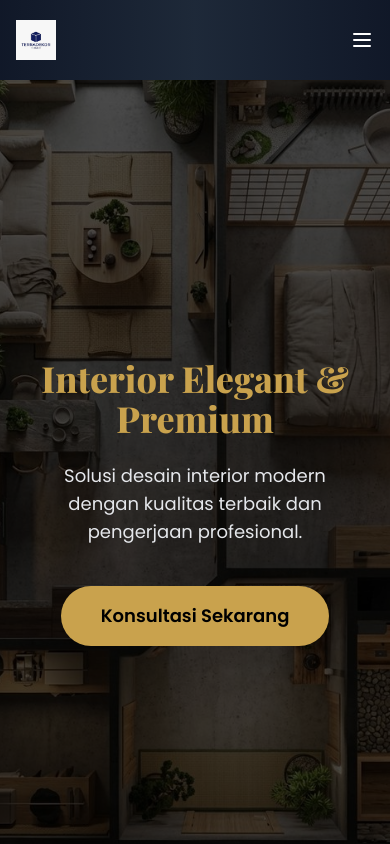
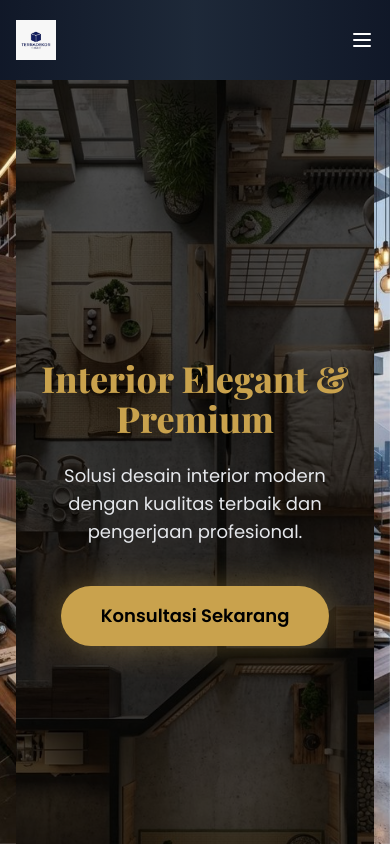
Before and after one commit to sirikotampan111-jpg/TerraDekor.co.id, a Next.js app: page / in a window 390 px wide. Shown: the top 844 px of the page. Built offline with nearby package versions, Linux system fonts and the light colour scheme.

Commit message:
Refactor HomePage component for improved scroll effects

```diff
--- a/src/app/page.tsx
+++ b/src/app/page.tsx
@@ -6,6 +6,8 @@ import { motion, useScroll, useTransform } from 'framer-motion';
 import { useRef } from 'react';
 
 const WA_NUMBER = '6281251511997';
+
+/* ================== DATA ================== */
 
 const advantages = [
   { title: 'Terima Beres', desc: 'Pengerjaan rapi tanpa ribet.', img: 'terima-beres.jpg' },
@@ -26,49 +28,62 @@ const products = [
 ];
 
 export default function HomePage() {
-  const { scrollY } = useScroll();
+  /* ================== HERO PARALLAX ================== */
   const heroRef = useRef<HTMLDivElement>(null);
 
-  const heroTextY = useTransform(scrollY, [0, 400], [0, -60]);
-  const heroSubY = useTransform(scrollY, [0, 400], [0, -30]);
-  const heroOpacity = useTransform(scrollY, [0, 400], [1, 0.7]);
-  const bgY = useTransform(scrollY, [0, 800], [0, -200]);
-  const sectionTitleY = useTransform(scrollY, [200, 700], [40, 0]);
+  const { scrollYProgress } = useScroll({
+    target: heroRef,
+    offset: ['start start', 'end start'],
+  });
 
-  const heroText = 'Interior Elegant & Premium';
-  const heroSub = 'Solusi desain interior modern dengan kualitas terbaik dan pengerjaan profesional.';
+  const heroTitleY = useTransform(scrollYProgress, [0, 1], [0, -120]);
+  const heroSubY   = useTransform(scrollYProgress, [0, 1], [0, -70]);
+  const heroFade   = useTransform(scrollYProgress, [0, 0.6], [1, 0]);
+  const heroBgY    = useTransform(scrollYProgress, [0, 1], [0, -200]);
 
   const waLink = (text: string) =>
     `https://wa.me/${WA_NUMBER}?text=${encodeURIComponent(text)}`;
 
+  /* ================== RENDER ================== */
   return (
     <main className="relative w-full text-white overflow-hidden">
 
-      {/* BACKGROUND */}
-      <motion.div className="fixed inset-0 -z-10" style={{ y: bgY }}>
-        <Image src="/background1.jpg" alt="Background" fill className="object-cover" priority />
-        <div className="absolute inset-0 bg-black/70" />
-      </motion.div>
+      {/* ================= HERO ================= */}
+      <section
+        ref={heroRef}
+        className="relative min-h-screen flex items-center justify-center px-6 overflow-hidden"
+      >
+        {/* BACKGROUND */}
+        <motion.div
+          style={{ y: heroBgY }}
+          className="absolute inset-0 -z-10"
+        >
+          <Image
+            src="/background1.jpg"
+            alt="Interior Background"
+            fill
+            priority
+            className="object-cover"
+          />
+          <div className="absolute inset-0 bg-black/70" />
+        </motion.div>
 
-      {/* HERO */}
-      <section className="min-h-screen flex items-center justify-center px-6">
-        <motion.div
-          ref={heroRef}
-          initial="hidden"
-          animate="visible"
-          className="text-center max-w-4xl"
-          variants={{ visible: { transition: { staggerChildren: 0.05 } } }}
-        >
+        {/* CONTENT */}
+        <div className="text-center max-w-4xl z-10">
+
           <motion.h1
-            style={{ y: heroTextY, opacity: heroOpacity }}
-            className="text-4xl md:text-6xl font-extrabold text-[#C9A24D] mb-6"
+            style={{ y: heroTitleY, opacity: heroFade }}
+            initial={{ opacity: 0 }}
+            animate={{ opacity: 1 }}
+            transition={{ duration: 1 }}
+            className="text-4xl md:text-6xl font-extrabold text-[#C9A24D] mb-6 drop-shadow-xl"
           >
-            {heroText.split('').map((char, i) => (
+            {'Interior Elegant & Premium'.split('').map((char, i) => (
               <motion.span
                 key={i}
-                initial={{ y: 20, opacity: 0 }}
-                animate={{ y: 0, opacity: 1 }}
-                transition={{ duration: 0.6 }}
+                initial={{ opacity: 0 }}
+                animate={{ opacity: 1 }}
+                transition={{ delay: i * 0.035 }}
               >
                 {char}
               </motion.span>
@@ -76,29 +91,33 @@ export default function HomePage() {
           </motion.h1>
 
           <motion.p
-            style={{ y: heroSubY, opacity: heroOpacity }}
+            style={{ y: heroSubY, opacity: heroFade }}
+            initial={{ opacity: 0 }}
+            animate={{ opacity: 1 }}
+            transition={{ duration: 1, delay: 0.3 }}
             className="text-gray-200 text-lg md:text-xl mb-10"
           >
-            {heroSub}
+            Solusi desain interior modern dengan kualitas terbaik dan pengerjaan profesional.
           </motion.p>
 
           <Link
             href={waLink('Halo, saya ingin konsultasi interior')}
-            className="inline-block px-10 py-4 rounded-full bg-[#C9A24D] text-black font-semibold text-lg hover:scale-105 transition"
+            className="inline-block px-10 py-4 rounded-full
+              bg-[#C9A24D] text-black font-semibold text-lg
+              shadow-[0_0_30px_rgba(201,162,77,0.4)]
+              transition-transform duration-300
+              hover:scale-105 hover:bg-[#e3bb5f]"
           >
             Konsultasi Sekarang
           </Link>
-        </motion.div>
+        </div>
       </section>
 
-      {/* KENAPA MEMILIH KAMI */}
+      {/* ============ KENAPA MEMILIH KAMI ============ */}
       <section className="px-6 py-24 max-w-7xl mx-auto">
-        <motion.h2
-          style={{ y: sectionTitleY }}
-          className="text-center text-3xl md:text-4xl font-bold text-[#C9A24D] mb-16"
-        >
+        <h2 className="text-center text-3xl md:text-4xl font-bold text-[#C9A24D] mb-16">
           Kenapa Memilih Kami
-        </motion.h2>
+        </h2>
 
         <div className="grid grid-cols-1 sm:grid-cols-2 lg:grid-cols-3 gap-8">
           {advantages.map((item, i) => (
@@ -106,10 +125,11 @@ export default function HomePage() {
               key={i}
               initial={{ opacity: 0, y: 40 }}
               whileInView={{ opacity: 1, y: 0 }}
+              viewport={{ once: false }}
               transition={{ duration: 0.6 }}
               className="bg-black/40 p-4 rounded-lg backdrop-blur"
             >
-              <div className="relative w-full h-48 mb-4 overflow-hidden rounded-md">
+              <div className="relative w-full h-48 mb-4 rounded-md overflow-hidden">
                 <Image src={`/${item.img}`} alt={item.title} fill className="object-cover" />
               </div>
               <h3 className="text-xl font-bold text-[#C9A24D] mb-2">{item.title}</h3>
@@ -119,14 +139,11 @@ export default function HomePage() {
         </div>
       </section>
 
-      {/* PRODUK & LAYANAN */}
+      {/* ============ PRODUK & LAYANAN ============ */}
       <section className="px-6 py-24 max-w-7xl mx-auto">
-        <motion.h2
-          style={{ y: sectionTitleY }}
-          className="text-center text-3xl md:text-4xl font-bold text-[#C9A24D] mb-16"
-        >
+        <h2 className="text-center text-3xl md:text-4xl font-bold text-[#C9A24D] mb-16">
           Produk & Layanan Premium
-        </motion.h2>
+        </h2>
 
         <div className="grid grid-cols-1 sm:grid-cols-2 lg:grid-cols-3 gap-8">
           {products.map((item, i) => (
@@ -134,6 +151,7 @@ export default function HomePage() {
               key={i}
               initial={{ opacity: 0, y: 40 }}
               whileInView={{ opacity: 1, y: 0 }}
+              viewport={{ once: false }}
               transition={{ duration: 0.6 }}
               className="bg-black/40 p-4 rounded-lg backdrop-blur"
             >
@@ -142,7 +160,7 @@ export default function HomePage() {
                 href={waLink(`Halo, saya tertarik dengan produk ${item.title}`)}
                 className="group block"
               >
-                <div className="relative w-full h-48 mb-4 overflow-hidden rounded-md cursor-pointer">
+                <div className="relative w-full h-48 mb-4 rounded-md overflow-hidden cursor-pointer">
                   <Image
                     src={`/${item.img}`}
                     alt={item.title}
@@ -167,7 +185,9 @@ export default function HomePage() {
         <div className="text-center mt-20">
           <Link
             href={waLink('Halo, saya ingin order layanan interior')}
-            className="inline-block px-10 py-4 rounded-full bg-[#C9A24D] text-black font-semibold text-lg hover:scale-105 transition"
+            className="inline-block px-10 py-4 rounded-full
+              bg-[#C9A24D] text-black font-semibold text-lg
+              hover:scale-105 transition"
           >
             Hubungi Kami Sekarang
           </Link>
@@ -176,4 +196,4 @@ export default function HomePage() {
 
     </main>
   );
-                                                                                  }
+}
```
